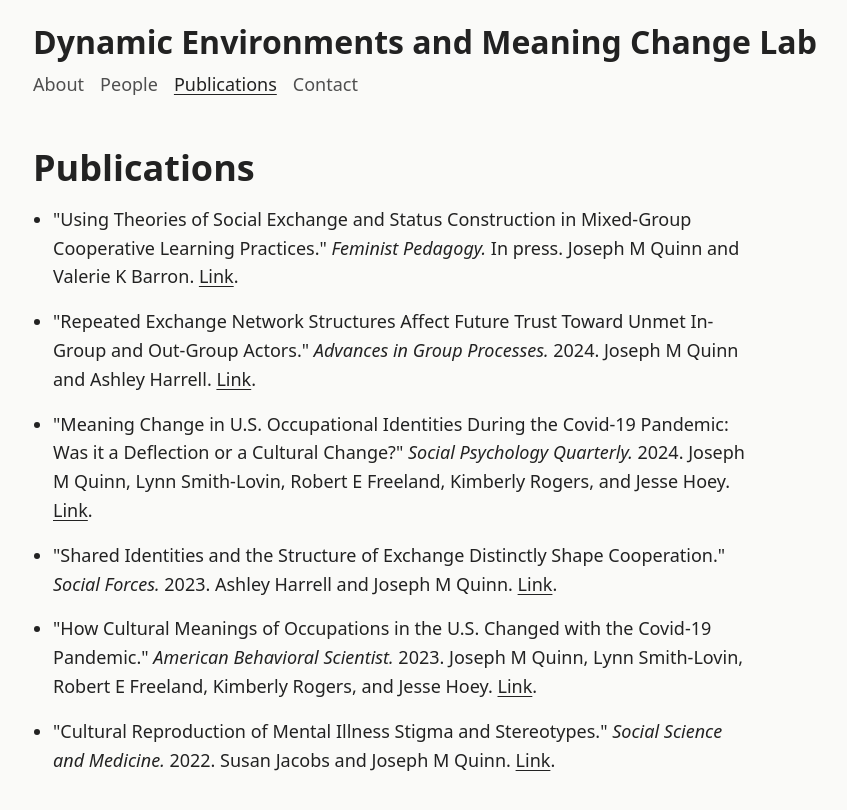
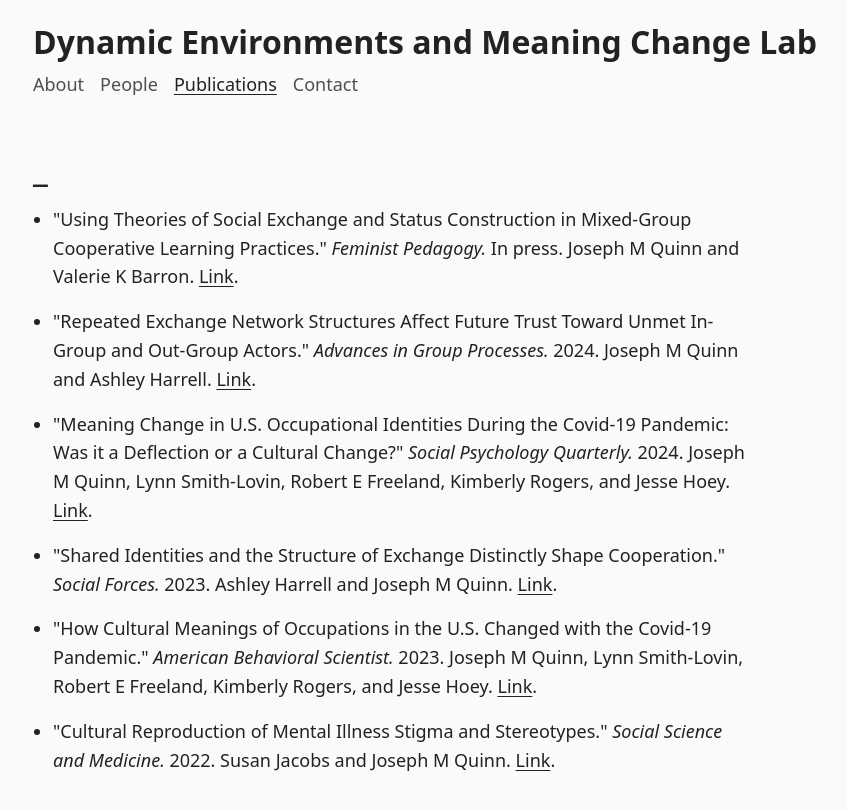
Before and after one commit to demc-lab/demc-lab.github.io, a plain HTML site: page publications.html in a window 1280 px wide. Shown: the whole page, without its empty margins (117-964 px from the left). Drawn offline with Linux system fonts and the light colour scheme.

Commit message:
Replace publication title with underscore

```diff
--- a/publications.html
+++ b/publications.html
@@ -24,7 +24,7 @@
 
     <main class="site-main">
         <section class="page-intro">
-            <h1>Publications</h1>
+            <h1>_</h1>
         </section>
 
         <section class="content-panel">
```
